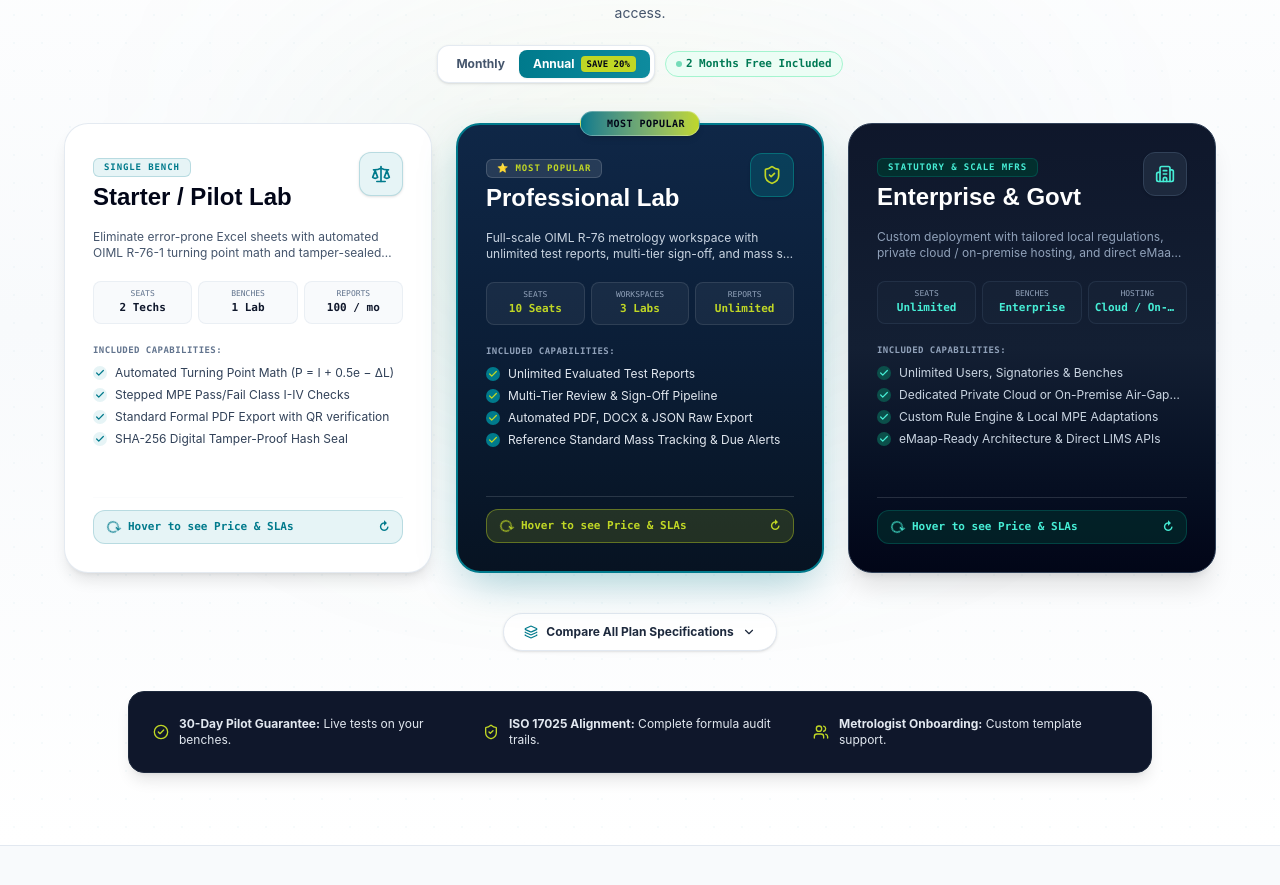
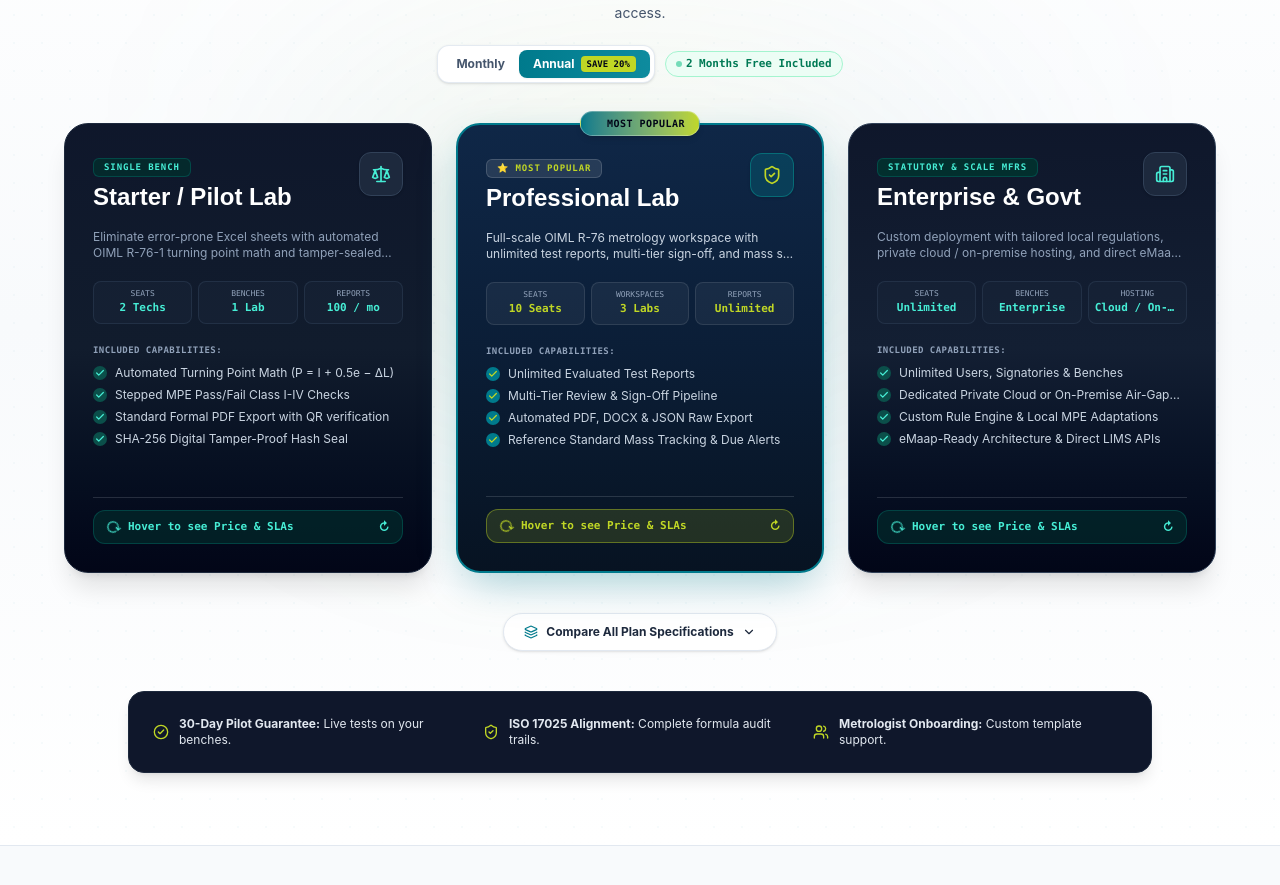
Before and after one commit to CodebyAbhishek123/PS35-SHOWCASE, a React (Vite) app: page / in a window 1280 px wide. Shown: the part 7160-8045 px from the top of the page. Built offline with nearby package versions, Linux system fonts and the light colour scheme.

Commit message:
Update Starter pricing card styling to match dark theme of other cards

```diff
--- a/src/components/PricingSection.jsx
+++ b/src/components/PricingSection.jsx
@@ -255,7 +255,7 @@ export function PricingSection({ onOpenSandbox, onOpenDemo }) {
                         ? 'bg-gradient-to-b from-[#0F2747] via-[#0B1E37] to-[#071322] text-white border-2 border-[#007A8C] shadow-[0_15px_45px_-10px_rgba(0,122,140,0.4)]'
                         : isEnterprise
                         ? 'bg-gradient-to-b from-slate-900 via-[#131F33] to-slate-950 text-white border border-slate-700 shadow-xl'
-                        : 'bg-white text-slate-900 border border-slate-200/90 shadow-lg'
+                        : 'bg-gradient-to-b from-slate-900 via-[#111C2D] to-slate-950 text-white border border-slate-800 shadow-xl'
                     }`}
                   >
                     {/* Top Floating Badge for Featured */}
@@ -275,11 +275,11 @@ export function PricingSection({ onOpenSandbox, onOpenDemo }) {
                               ? 'bg-white/10 text-[#C0D725] border border-white/15'
                               : isEnterprise
                               ? 'bg-teal-950 text-teal-300 border border-teal-700/40'
-                              : 'bg-[#E6F4F6] text-[#007A8C] border border-[#007A8C]/20'
+                              : 'bg-teal-950/80 text-teal-300 border border-teal-700/40'
                           }`}>
                             {p.badge}
                           </span>
-                          <h3 className={`text-xl sm:text-2xl font-black mt-1 ${isFeatured || isEnterprise ? 'text-white' : 'text-slate-950'}`}>
+                          <h3 className="text-xl sm:text-2xl font-black mt-1 text-white">
                             {p.name}
                           </h3>
                         </div>
@@ -289,13 +289,13 @@ export function PricingSection({ onOpenSandbox, onOpenDemo }) {
                             ? 'bg-[#007A8C]/30 text-[#C0D725] border border-teal-400/30'
                             : isEnterprise
                             ? 'bg-slate-800 text-teal-300 border border-slate-700'
-                            : 'bg-[#E6F4F6] text-[#007A8C] border border-[#007A8C]/20'
+                            : 'bg-slate-800 text-teal-300 border border-slate-700'
                         }`}>
                           <PlanIcon className="w-5 h-5" />
                         </div>
                       </div>
 
-                      <p className={`text-xs line-clamp-2 ${isFeatured ? 'text-slate-300' : isEnterprise ? 'text-slate-400' : 'text-slate-600'}`}>
+                      <p className={`text-xs line-clamp-2 ${isFeatured ? 'text-slate-300' : 'text-slate-400'}`}>
                         {p.desc}
                       </p>
 
@@ -307,16 +307,14 @@ export function PricingSection({ onOpenSandbox, onOpenDemo }) {
                             className={`p-1.5 rounded-lg text-center border ${
                               isFeatured
                                 ? 'bg-white/5 border-white/10'
-                                : isEnterprise
-                                ? 'bg-slate-800/40 border-slate-700/50'
-                                : 'bg-slate-50 border-slate-200/60'
+                                : 'bg-slate-800/40 border-slate-700/50'
                             }`}
                           >
-                            <div className={`text-[8px] font-mono uppercase ${isFeatured || isEnterprise ? 'text-slate-400' : 'text-slate-500'}`}>
+                            <div className="text-[8px] font-mono uppercase text-slate-400">
                               {h.label}
                             </div>
                             <div className={`text-[11px] font-mono font-bold truncate ${
-                              isFeatured ? 'text-[#C0D725]' : isEnterprise ? 'text-teal-300' : 'text-slate-900'
+                              isFeatured ? 'text-[#C0D725]' : 'text-teal-300'
                             }`}>
                               {h.value}
                             </div>
@@ -326,9 +324,7 @@ export function PricingSection({ onOpenSandbox, onOpenDemo }) {
 
                       {/* Front Features List */}
                       <div className="space-y-2 pt-1">
-                        <span className={`text-[9px] font-mono font-extrabold uppercase tracking-wider block ${
-                          isFeatured || isEnterprise ? 'text-slate-400' : 'text-slate-500'
-                        }`}>
+                        <span className="text-[9px] font-mono font-extrabold uppercase tracking-wider block text-slate-400">
                           INCLUDED CAPABILITIES:
                         </span>
                         <ul className="space-y-1.5">
@@ -337,13 +333,11 @@ export function PricingSection({ onOpenSandbox, onOpenDemo }) {
                               <div className={`w-3.5 h-3.5 rounded-full flex items-center justify-center shrink-0 ${
                                 isFeatured
                                   ? 'bg-[#007A8C] text-[#C0D725]'
-                                  : isEnterprise
-                                  ? 'bg-teal-900 text-teal-300'
-                                  : 'bg-[#E6F4F6] text-[#007A8C]'
+                                  : 'bg-teal-900 text-teal-300'
                               }`}>
                                 <Check className="w-2.5 h-2.5 stroke-[3]" />
                               </div>
-                              <span className={`truncate ${isFeatured ? 'text-slate-200' : isEnterprise ? 'text-slate-300' : 'text-slate-700'}`}>
+                              <span className="truncate text-slate-300">
                                 {f}
                               </span>
                             </li>
@@ -357,9 +351,7 @@ export function PricingSection({ onOpenSandbox, onOpenDemo }) {
                       <div className={`py-2 px-3 rounded-xl border flex items-center justify-between text-xs font-medium transition-all ${
                         isFeatured
                           ? 'bg-[#C0D725]/15 border-[#C0D725]/40 text-[#C0D725]'
-                          : isEnterprise
-                          ? 'bg-teal-950/60 border-teal-700/40 text-teal-300'
-                          : 'bg-[#E6F4F6] border-[#007A8C]/20 text-[#007A8C]'
+                          : 'bg-teal-950/60 border-teal-700/40 text-teal-300'
                       }`}>
                         <div className="flex items-center gap-2 font-mono text-[11px] font-bold">
                           <RotateCw className="w-3.5 h-3.5 animate-spin" style={{ animationDuration: '6s' }} />
@@ -377,7 +369,7 @@ export function PricingSection({ onOpenSandbox, onOpenDemo }) {
                         ? 'bg-gradient-to-b from-[#0F2747] via-[#0B1E37] to-[#071322] text-white border-2 border-[#007A8C] shadow-[0_20px_50px_-10px_rgba(0,122,140,0.5)]'
                         : isEnterprise
                         ? 'bg-gradient-to-b from-slate-900 via-[#131F33] to-slate-950 text-white border border-slate-700 shadow-2xl'
-                        : 'bg-white text-slate-900 border-2 border-[#007A8C]/30 shadow-xl'
+                        : 'bg-gradient-to-b from-slate-900 via-[#111C2D] to-slate-950 text-white border border-slate-800 shadow-2xl'
                     }`}
                   >
                     {/* Back Header */}
@@ -386,9 +378,7 @@ export function PricingSection({ onOpenSandbox, onOpenDemo }) {
                         <span className={`text-[9px] font-mono font-bold tracking-widest uppercase px-2.5 py-0.5 rounded-md ${
                           isFeatured
                             ? 'bg-white/10 text-[#C0D725]'
-                            : isEnterprise
-                            ? 'bg-teal-950 text-teal-300'
-                            : 'bg-[#E6F4F6] text-[#007A8C]'
+                            : 'bg-teal-950 text-teal-300'
                         }`}>
                           {p.name}
                         </span>
@@ -401,37 +391,33 @@ export function PricingSection({ onOpenSandbox, onOpenDemo }) {
                       <div className={`p-4 rounded-2xl border ${
                         isFeatured
                           ? 'bg-white/6 border-teal-500/30'
-                          : isEnterprise
-                          ? 'bg-slate-800/60 border-slate-700/80'
-                          : 'bg-slate-50 border-slate-200/80'
+                          : 'bg-slate-800/60 border-slate-700/80'
                       }`}>
                         <div className="flex items-baseline gap-1.5">
-                          <span className={`text-4xl sm:text-5xl font-black font-mono tracking-tight ${
-                            isFeatured || isEnterprise ? 'text-white' : 'text-slate-950'
-                          }`}>
+                          <span className="text-4xl sm:text-5xl font-black font-mono tracking-tight text-white">
                             {billingCycle === 'annual' ? p.priceAnnual : p.priceMonthly}
                           </span>
                           {p.priceAnnual !== 'Custom' ? (
                             <div className="flex flex-col">
-                              <span className={`text-xs font-mono font-bold ${isFeatured || isEnterprise ? 'text-slate-300' : 'text-slate-700'}`}>
+                              <span className="text-xs font-mono font-bold text-slate-300">
                                 / mo
                               </span>
-                              <span className={`text-[10px] font-mono ${isFeatured ? 'text-slate-400' : isEnterprise ? 'text-slate-500' : 'text-slate-500'}`}>
+                              <span className="text-[10px] font-mono text-slate-400">
                                 {billingCycle === 'annual' ? p.billedAnnualTotal : 'monthly'}
                               </span>
                             </div>
                           ) : (
-                            <span className={`text-xs font-mono ${isFeatured || isEnterprise ? 'text-teal-300' : 'text-[#007A8C]'}`}>
+                            <span className="text-xs font-mono text-teal-300">
                               / deployment
                             </span>
                           )}
                         </div>
 
                         <div className="mt-2 pt-2 border-t border-slate-200/15 flex items-center justify-between text-[11px]">
-                          <span className={isFeatured ? 'text-[#C0D725] font-bold' : isEnterprise ? 'text-teal-300 font-bold' : 'text-emerald-600 font-bold'}>
+                          <span className={isFeatured ? 'text-[#C0D725] font-bold' : 'text-teal-300 font-bold'}>
                             {billingCycle === 'annual' ? p.savings : 'Flexible monthly'}
                           </span>
-                          <span className={`text-[10px] font-mono ${isFeatured || isEnterprise ? 'text-slate-400' : 'text-slate-500'}`}>
+                          <span className="text-[10px] font-mono text-slate-400">
                             {p.audience}
                           </span>
                         </div>
@@ -439,20 +425,16 @@ export function PricingSection({ onOpenSandbox, onOpenDemo }) {
 
                       {/* Back Feature Summary Pills */}
                       <div className="space-y-1.5 pt-1">
-                        <span className={`text-[9px] font-mono font-extrabold uppercase tracking-wider block ${
-                          isFeatured || isEnterprise ? 'text-slate-400' : 'text-slate-500'
-                        }`}>
+                        <span className="text-[9px] font-mono font-extrabold uppercase tracking-wider block text-slate-400">
                           CORE VALUE DELIVERABLES:
                         </span>
                         <ul className="space-y-1 text-xs">
                           {p.backFeatures.map((bf, bIdx) => (
                             <li key={bIdx} className="flex items-center gap-1.5">
                               <CheckCircle2 className={`w-3.5 h-3.5 shrink-0 ${
-                                isFeatured ? 'text-[#C0D725]' : isEnterprise ? 'text-teal-300' : 'text-[#007A8C]'
+                                isFeatured ? 'text-[#C0D725]' : 'text-teal-300'
                               }`} />
-                              <span className={`truncate text-[11px] ${
-                                isFeatured ? 'text-slate-200 font-medium' : isEnterprise ? 'text-slate-300' : 'text-slate-700'
-                              }`}>
+                              <span className="truncate text-[11px] text-slate-200 font-medium">
                                 {bf}
                               </span>
                             </li>
@@ -471,9 +453,7 @@ export function PricingSection({ onOpenSandbox, onOpenDemo }) {
                         className={`w-full py-3 px-4 rounded-xl font-bold text-xs transition-all duration-200 flex items-center justify-center gap-2 cursor-pointer shadow-md ${
                           isFeatured
                             ? 'bg-gradient-to-r from-[#C0D725] to-[#AEC41F] hover:from-[#C9E026] hover:to-[#B6CC22] text-slate-950 font-black shadow-[#C0D725]/30'
-                            : isEnterprise
-                            ? 'bg-gradient-to-r from-[#007A8C] to-[#0B5E6B] hover:from-[#008DA2] hover:to-[#0C6D7C] text-white font-black shadow-[#007A8C]/25 border border-teal-400/30'
-                            : 'bg-[#0F2747] hover:bg-[#007A8C] text-white'
+                            : 'bg-gradient-to-r from-[#007A8C] to-[#0B5E6B] hover:from-[#008DA2] hover:to-[#0C6D7C] text-white font-black shadow-[#007A8C]/25 border border-teal-400/30'
                         }`}
                       >
                         <Calendar className="w-3.5 h-3.5" />
```
